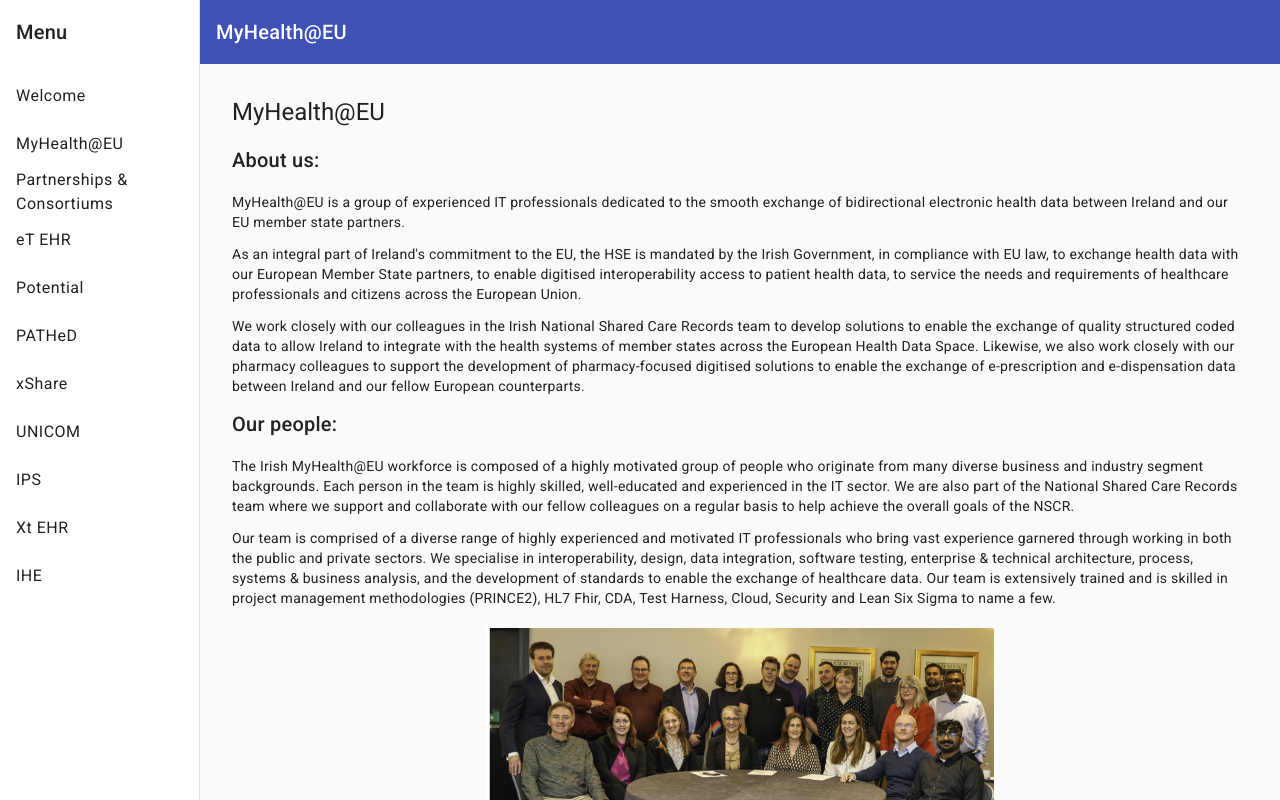
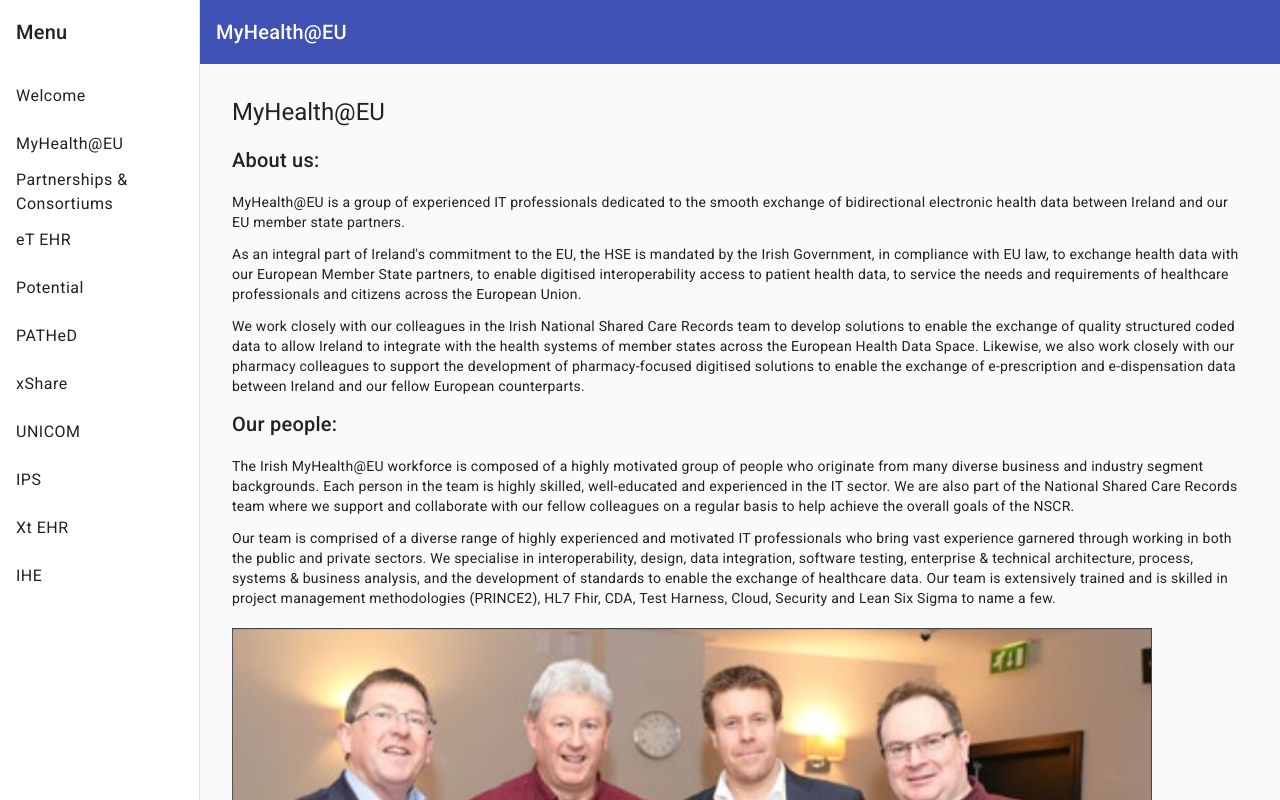
Before and after one commit to ddeveloper72/MyHealth-EU, an Angular app: page /welcome in a window 1280 px wide. Built offline with nearby package versions, Linux system fonts and the light colour scheme.

Commit message:
added markup for team image

```diff
--- a/src/app/my-site/my-site.component.html
+++ b/src/app/my-site/my-site.component.html
@@ -48,8 +48,12 @@
       few.
     </p>
 
-    <div class="spacer">
-      <img class="team-image" src="assets/images/team_picture.png" alt="Shared Care Record Team Picture">
+    <div class="spacer img-container">
+        <div class="team-image">
+          <img src="assets/images/MyHealth@EU_team.png" alt="MyHealth&#64;EU Team Picture">
+          <span class="team-info">Above L-R: Patrick Marren, John O'Neill, Mark Casey & Duncan Falconer<br>Online, Sean Walsh.  March 2024</span>
+        </div>
+
     </div>
 
   </section>
```
